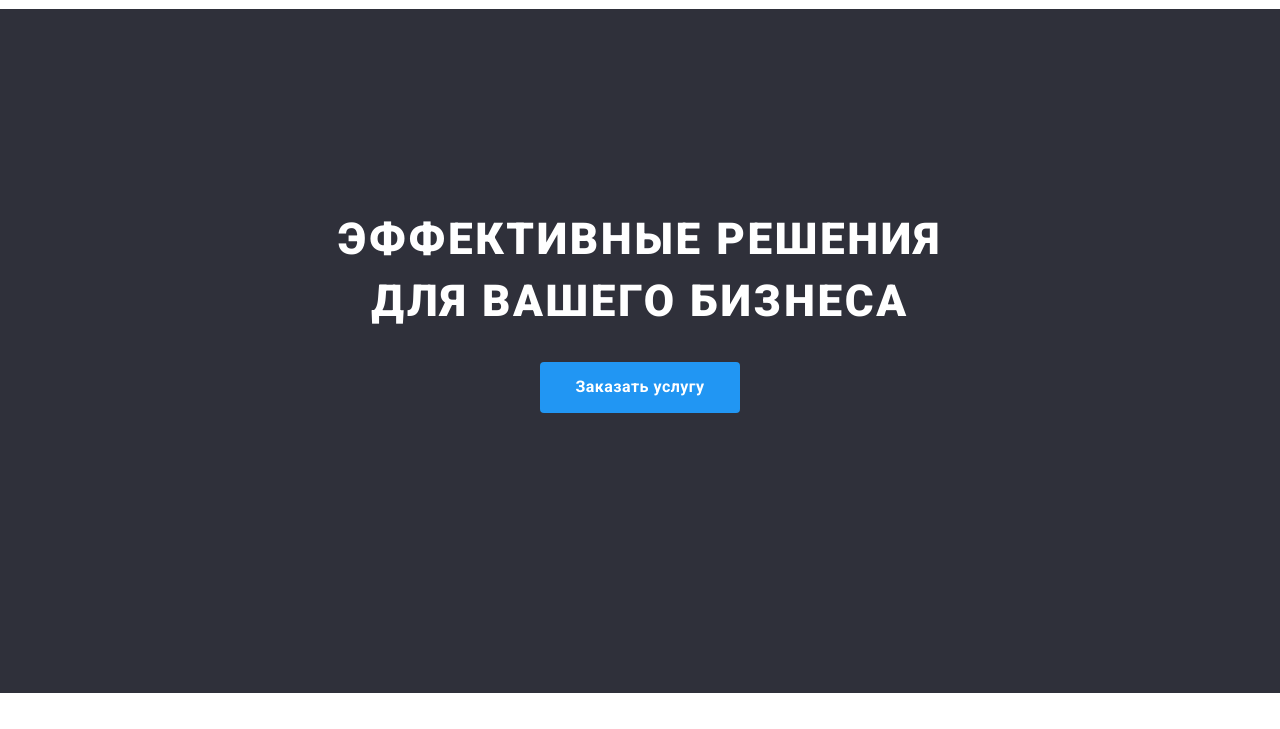
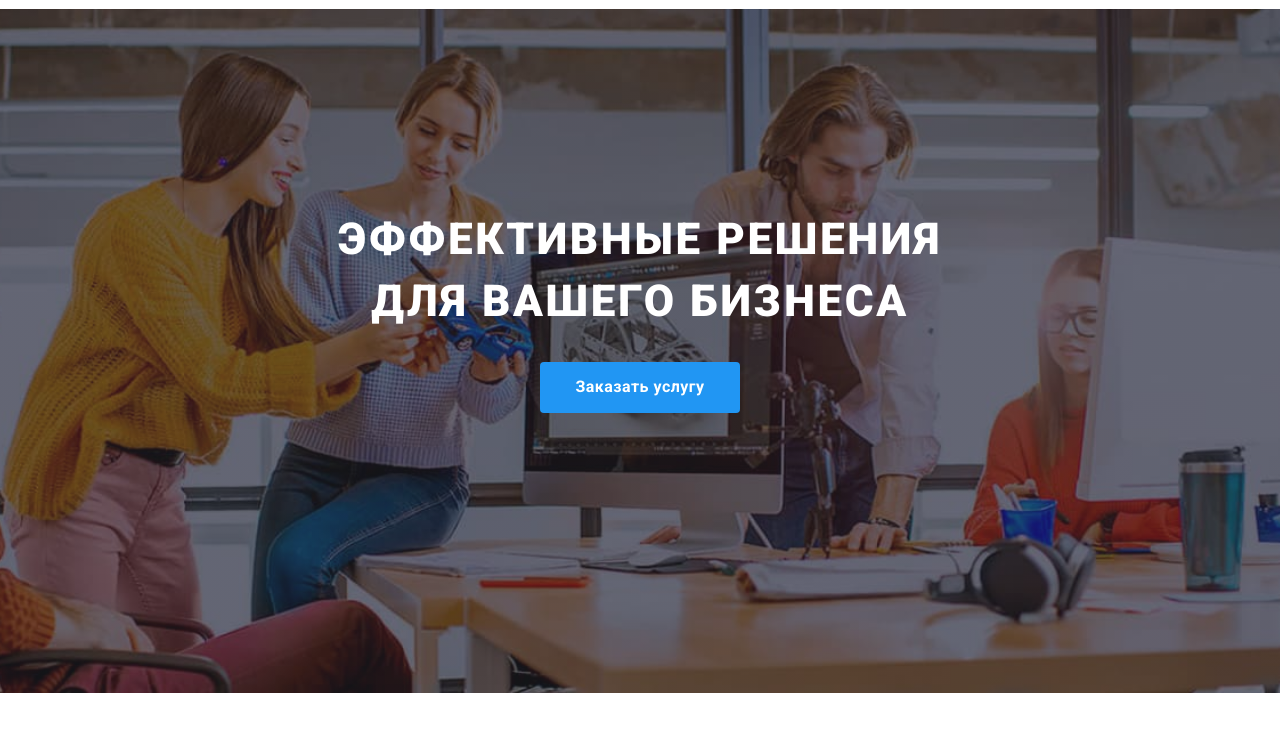
Before and after one commit to LidiiaL/goit-markup-hw-04, a plain HTML site: page index.html in a window 1280 px wide. Shown: the part 71-800 px from the top of the page. Drawn offline with nearby package versions, Linux system fonts and the light colour scheme.

Commit message:
добавляет новую картинку героя и исправляет margin героя

```diff
--- a/css/styless.css
+++ b/css/styless.css
@@ -165,10 +165,11 @@
   padding-bottom: 280px;
   text-align: center;
   background-color: var(--footer-background-color);
-  background-image: linear-gradient(90deg, rgba(47, 48, 58, 0.4) 50%, rgba(47, 48, 58, 0.4) 100%), url(../images/herobcg\ —\ копия.jpg);
+  background-image: linear-gradient(90deg, rgba(47, 48, 58, 0.4) 50%, rgba(47, 48, 58, 0.4) 100%), url(../images/herobcg-copy.jpg);
   background-repeat: no-repeat;
   background-position: top center;
   background-size: cover;
+  margin: 0 auto;
 }
 
 .hero-title {
```
Also changed, not shown: 2 other files.
